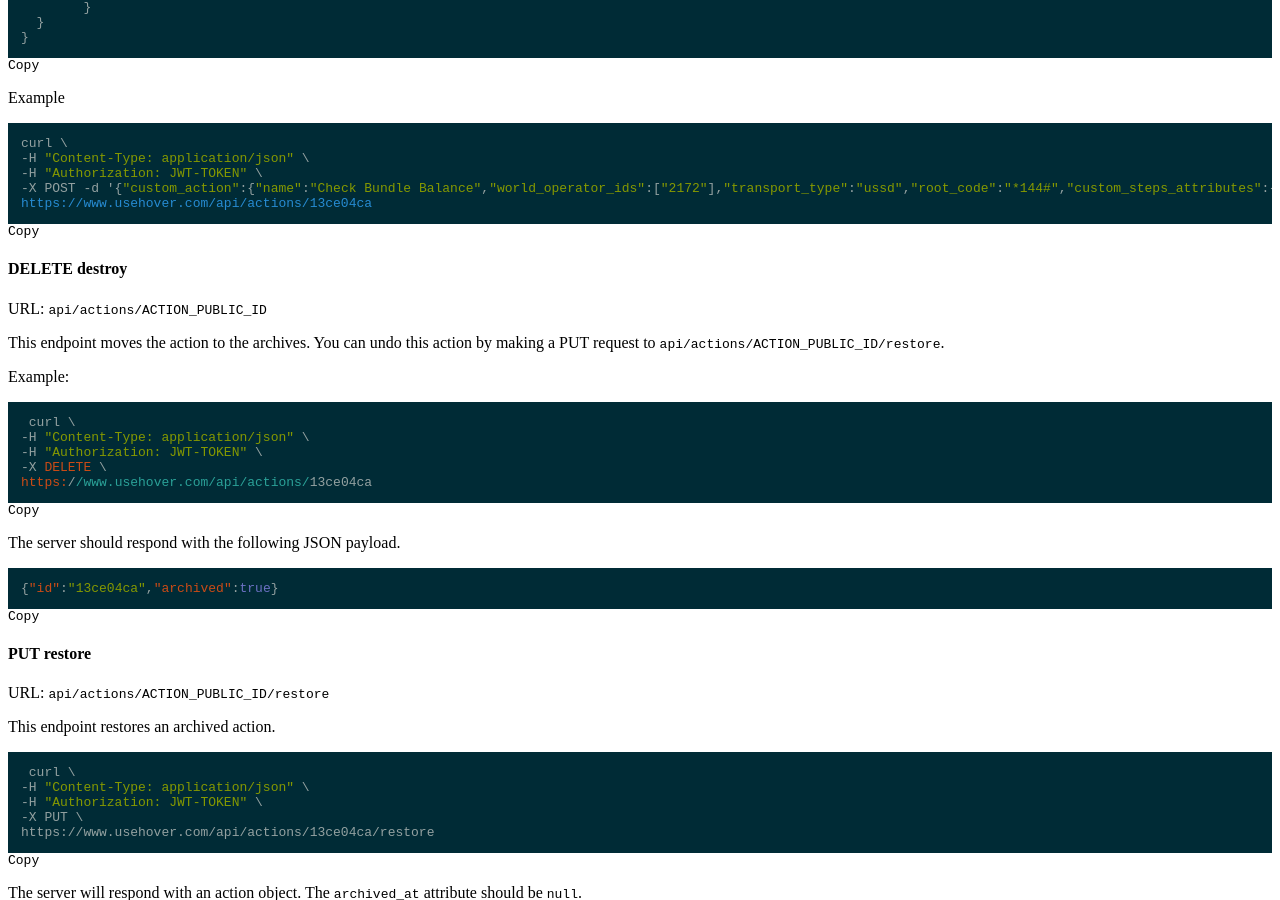
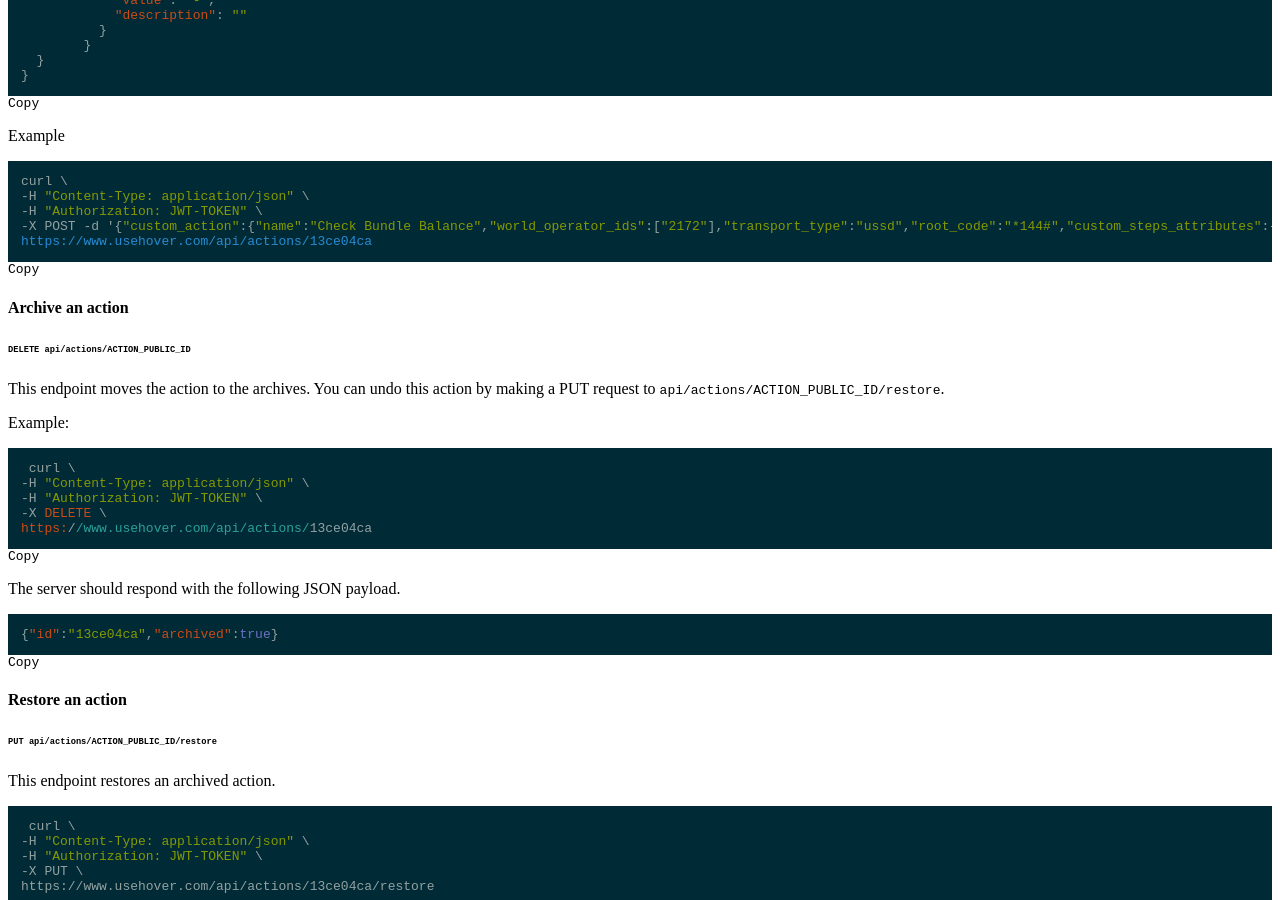
Before and after one commit to UseHover/hover-docs, a Jekyll site: the page built from api-actions.md, in a window 1280 px wide and 900 px high, scrolled down 6406 px. Built offline with Jekyll 4.4.1, drawn with Linux system fonts in a browser that asks for light colours; nearby versions of some CDN libraries; a style sheet for code colours, icons or effects is not loaded; some of the changed text lies outside the part shown.

Commit message:
Update action.md formatting

````diff
--- a/api-actions.md
+++ b/api-actions.md
@@ -125,8 +125,8 @@ Response:
 }
 ```
 
-#### GET parsers
-URL: `/api/actions/ACTION_PUBLIC_ID/parsers`
+#### List all parsers linked to an action
+###### `GET /api/actions/ACTION_PUBLIC_ID/parsers`
 
 Returns a list of parsers that have been configured for this action.
 response:
@@ -189,8 +189,8 @@ response:
 }
 ```
 
-#### POST create
-URL: `/api/actions`
+#### Create an action
+###### `POST /api/actions`
 
 This endpoint expects a JSON object with the following schema:
 ```json
@@ -292,8 +292,8 @@ Response:
 }
 ```
 
-#### GET show
-URL: `api/actions/ACTION_PUBLIC_ID`
+#### Retrieve an action
+###### `GET api/actions/ACTION_PUBLIC_ID`
 
 Example:
 ```bash
@@ -305,8 +305,8 @@ https://www.usehover.com/api/actions/13ce04ca
 The server will respond with an action JSON object.
 
 
-#### PATCH update
-URL: `api/actions/ACTION_PUBLIC_ID`
+#### Update an action
+###### `PATCH api/actions/ACTION_PUBLIC_ID`
 
 This endpoint expects a JSON object with the schema outlined below. If you have steps configured, you'll have to include them in your payload.
 ```json
@@ -367,8 +367,8 @@ curl \
 https://www.usehover.com/api/actions/13ce04ca
 ```
 
-#### DELETE destroy
-URL: `api/actions/ACTION_PUBLIC_ID`
+#### Archive an action
+###### `DELETE api/actions/ACTION_PUBLIC_ID`
 
 This endpoint moves the action to the archives. You can undo this action by making a PUT request to `api/actions/ACTION_PUBLIC_ID/restore`.
 
@@ -387,8 +387,8 @@ The server should respond with the following JSON payload.
 {"id":"13ce04ca","archived":true}
 ```
 
-#### PUT restore
-URL: `api/actions/ACTION_PUBLIC_ID/restore`
+#### Restore an action
+###### `PUT api/actions/ACTION_PUBLIC_ID/restore`
 
 This endpoint restores an archived action.
 
````
Also changed, not shown: other parts of api-actions.md (+2 -2 lines).
